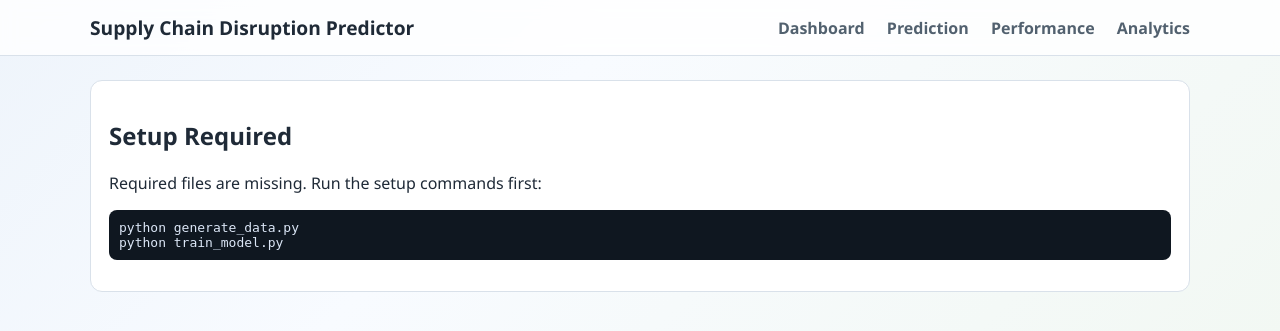
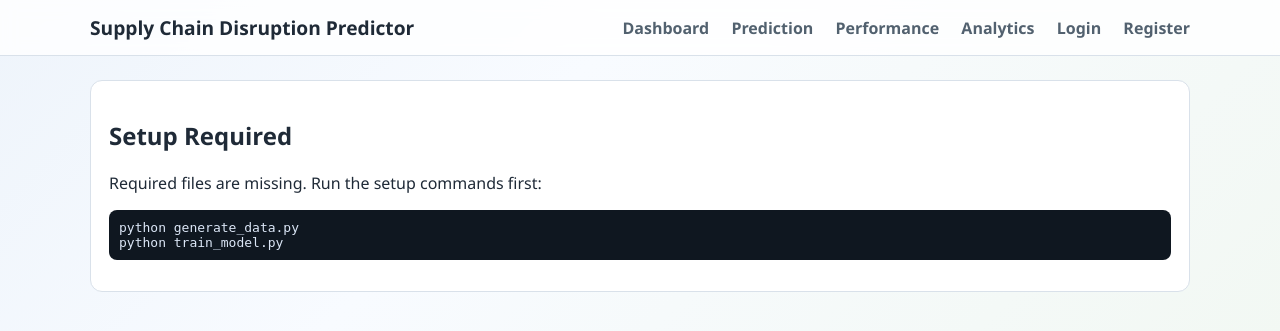
Before and after one commit to Jayabari/AI-Powered-Supply-Chain-Disruption-Prediction-Resilience-Intelligence-Platform, a Flask app: page / in a window 1280 px wide. Shown: the top 331 px of the page. Run offline with Flask 3, Linux system fonts and the light colour scheme.

Commit message:
feat: Enhance user authentication and database configuration with redirects and login checks

```diff
--- a/app/__init__.py
+++ b/app/__init__.py
@@ -3,7 +3,7 @@ from __future__ import annotations
 import logging
 import os
 
-from flask import Flask, jsonify
+from flask import Flask, jsonify, redirect, request, url_for
 from flask_cors import CORS
 from flask_login import current_user
 
@@ -33,9 +33,9 @@ def create_app(config_name: str | None = None) -> Flask:
 
     @login_manager.unauthorized_handler
     def unauthorized_handler():
-        if app.config.get("TESTING"):
+        if request.path.startswith("/api/"):
             return jsonify({"error": "Unauthorized"}), 401
-        return jsonify({"error": "Unauthorized"}), 401
+        return redirect(url_for("login"))
 
     csp = {
         "default-src": ["'self'"],
--- a/app/routes/api.py
+++ b/app/routes/api.py
@@ -2,6 +2,7 @@ from __future__ import annotations
 
 import pandas as pd
 from flask import Blueprint, jsonify, request
+from flask_login import login_required
 
 from app.artifacts import get_data, load_model_artifacts, setup_ready
 from app.extensions import limiter
@@ -19,6 +20,7 @@ def health():
 
 @api_bp.post("/predict")
 @limiter.limit("30 per minute")
+@login_required
 def predict_api():
     if not setup_ready():
         return jsonify({"error": "Model setup is incomplete."}), 503
@@ -47,6 +49,7 @@ def predict_api():
 
 
 @api_bp.get("/metrics")
+@login_required
 def metrics_api():
     if not setup_ready():
         return jsonify({"error": "Model setup is incomplete."}), 503
@@ -72,6 +75,7 @@ def metrics_api():
 
 
 @api_bp.get("/analytics/trends")
+@login_required
 def analytics_trends_api():
     if not setup_ready():
         return jsonify({"error": "Model setup is incomplete."}), 503
--- a/app/routes/web.py
+++ b/app/routes/web.py
@@ -1,10 +1,11 @@
 from __future__ import annotations
 
 import pandas as pd
-from flask import flash, render_template, request
+from flask import flash, redirect, render_template, request, url_for
 from flask_login import current_user, login_required, login_user, logout_user
 
 from app.artifacts import get_data, load_model_artifacts, setup_ready
+from app.extensions import db
 from app.models import User
 from app.services.prediction_service import log_prediction, run_prediction
 from app.validators import ValidationError, build_options, parse_prediction_input
@@ -70,7 +71,7 @@ def register_web_routes(app):
     @app.route("/register", methods=["GET", "POST"])
     def register():
         if current_user.is_authenticated:
-            return render_template("dashboard.html")
+            return redirect(url_for("dashboard"))
 
         if request.method == "POST":
             name = request.form.get("name", "").strip()
@@ -94,21 +95,18 @@ def register_web_routes(app):
 
             user = User(name=name, email=email)
             user.set_password(password)
-
-            from app.extensions import db
-
             db.session.add(user)
             db.session.commit()
 
             flash("Account created successfully. Please login.", "success")
-            return render_template("login.html")
+            return redirect(url_for("login"))
 
         return render_template("register.html")
 
     @app.route("/login", methods=["GET", "POST"])
     def login():
         if current_user.is_authenticated:
-            return render_template("dashboard.html")
+            return redirect(url_for("dashboard"))
 
         if request.method == "POST":
             email = request.form.get("email", "").strip().lower()
@@ -121,7 +119,7 @@ def register_web_routes(app):
 
             login_user(user)
             flash("Welcome back.", "success")
-            return render_template("dashboard.html")
+            return redirect(url_for("dashboard"))
 
         return render_template("login.html")
 
@@ -130,9 +128,10 @@ def register_web_routes(app):
     def logout():
         logout_user()
         flash("You have been logged out.", "success")
-        return render_template("login.html")
+        return redirect(url_for("login"))
 
     @app.route("/predict", methods=["GET", "POST"])
+    @login_required
     def predict():
         if not setup_ready():
             return render_template("setup_required.html")
--- a/requirements.txt
+++ b/requirements.txt
@@ -7,6 +7,7 @@ gunicorn>=22.0.0
 Flask-SQLAlchemy>=3.1.1
 Flask-Migrate>=4.0.7
 Flask-WTF>=1.2.1
+Flask-Login>=0.6.3
 Flask-Limiter>=3.8.0
 Flask-Talisman>=1.1.0
 Flask-Cors>=5.0.0
--- a/templates/base.html
+++ b/templates/base.html
@@ -16,6 +16,12 @@
         <a href="{{ url_for('predict') }}">Prediction</a>
         <a href="{{ url_for('performance') }}">Performance</a>
         <a href="{{ url_for('analytics') }}">Analytics</a>
+        {% if current_user.is_authenticated %}
+        <a href="{{ url_for('logout') }}">Logout</a>
+        {% else %}
+        <a href="{{ url_for('login') }}">Login</a>
+        <a href="{{ url_for('register') }}">Register</a>
+        {% endif %}
       </nav>
     </div>
   </header>
```
Also changed, not shown: app/config.py (+17 -4 lines).
